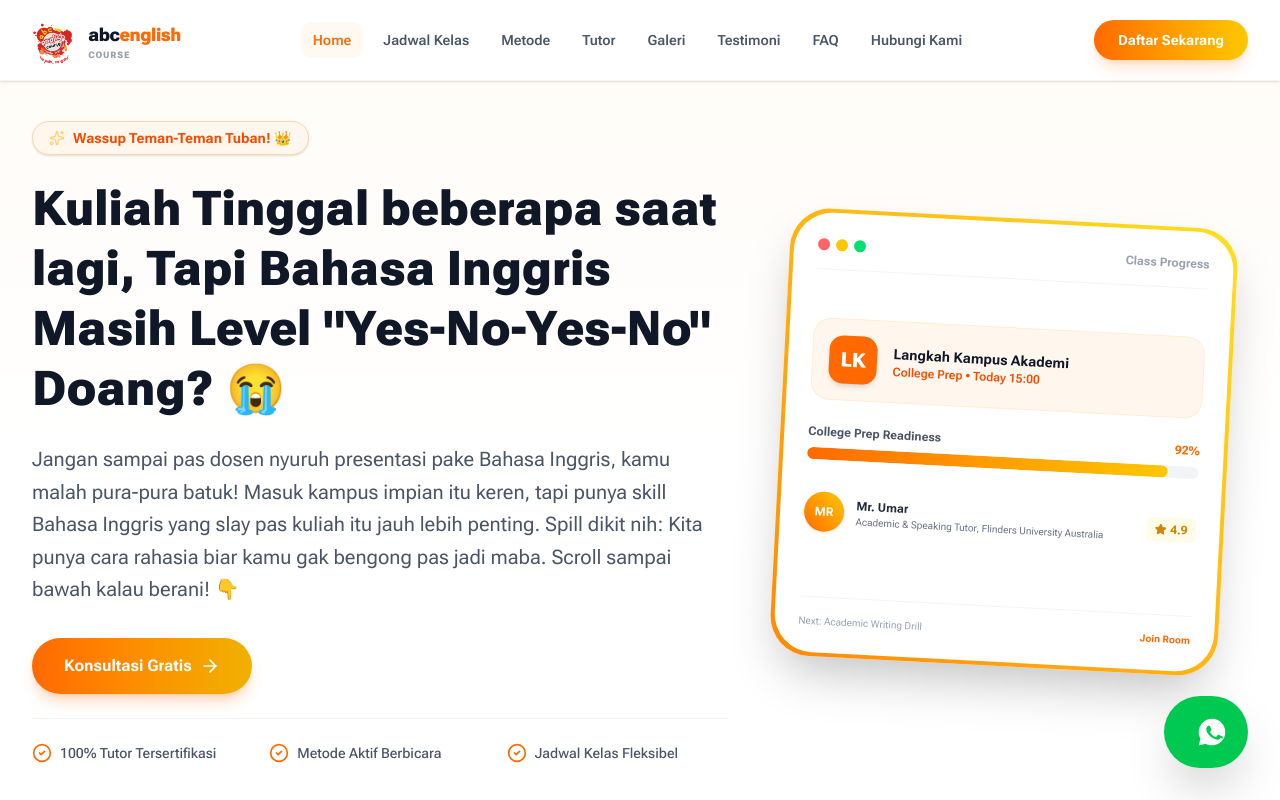
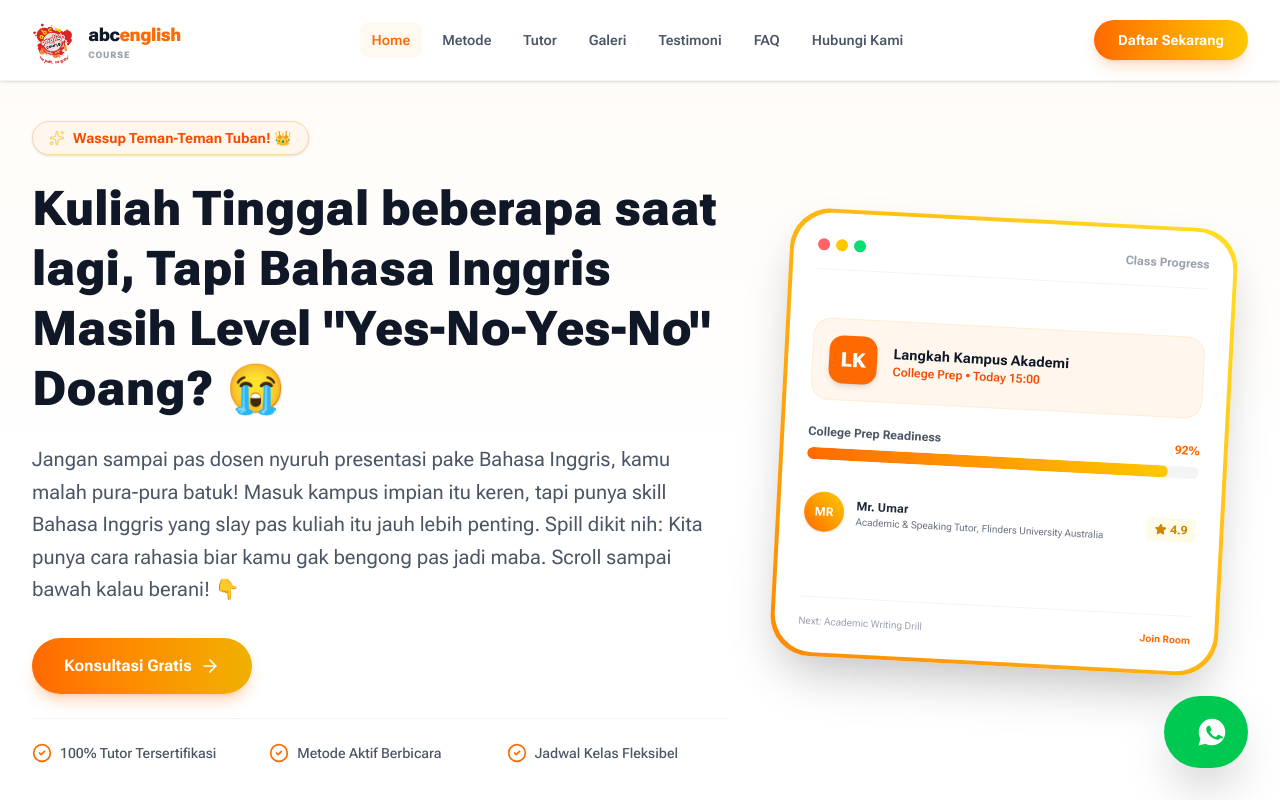
Before and after one commit to thoriqkhoir/abcenglishcourse, a Next.js app: page / in a window 1280 px wide. Shown: the top 800 px of the page. Built offline with nearby package versions, Linux system fonts and the light colour scheme.

Commit message:
fixed bug

```diff
--- a/components/layouts/MainLayout.tsx
+++ b/components/layouts/MainLayout.tsx
@@ -13,7 +13,6 @@ export default function MainLayout({ children }: MainLayoutProps) {
 
   const navItems = [
     { label: "Home", href: "#hero" },
-    { label: "Jadwal Kelas", href: "#programs" },
     { label: "Metode", href: "#method" },
     { label: "Tutor", href: "#tutors" },
     { label: "Galeri", href: "#gallery" },
```
